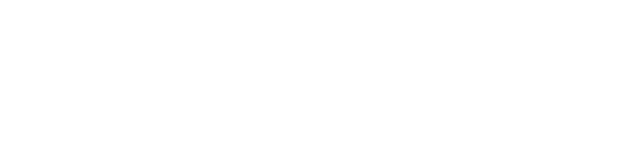
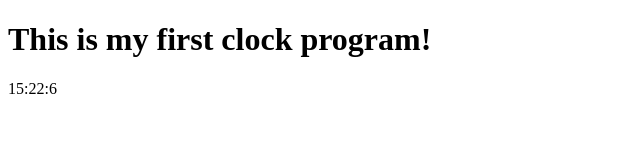
Before and after one commit to dtbradfield/personalWebsite, a plain HTML site: page clock.html in a window 1280 px wide. Shown: the whole page, without its empty margins (0-640 px from the left). Drawn offline with Linux system fonts and the light colour scheme.

Commit message:
Wrote the JS for the clock page using JS Module pattern

```diff
--- a/clock.html
+++ b/clock.html
@@ -1,24 +1,31 @@
 <!DOCTYPE HTML>
 <html>
+
     <head>
-        <title> DT's Interactive Clock </title>
+        <link rel="stylesheet" type="text/css" href="clockStyle.css">
+        <title> DT's Clock </title>
         <meta charset="UTF-8">
         <meta name="author" content = "DT Bradfield">
         <meta name="description" content = "This is a clock page created by DT Bradfield using HTML, CSS, Javascript, Visual Studio Code, and Git.">
     </head>
     <body>
         <header>
-            <nav class="mainNavBar">
-
+            <nav id="mainNavBar">
+                <!-- Will update this navbar after Homepage is created -->
             </nav>
         </header>
         <main>
+            <div>
+                <h1>This is my first clock program!</h1>
+                <p id="clock"></p>
+            </div>
         </main>
         <footer>
-            <nav class="btmNavBar">
-
+            <nav id="btmNavBar">
+                <!-- Will update this navbar after Homepage is created -->
             </nav>
         </footer>
     </body>
-
+    <script src="clockScript.js">
+    </script>
 </html>
--- a/clockScript.js
+++ b/clockScript.js
@@ -0,0 +1,32 @@
+//Using JavaScript Module patterns for this app
+const setClock = ( function() {
+    //Set the clock with hours, mins, and secs
+
+    let theDate = new Date();
+    let theHours = theDate.getHours();
+    let theMinutes = theDate.getMinutes();
+    let theSeconds = theDate.getSeconds();
+
+    //Change the text of the div with id "clock"
+
+    let clockDiv = document.getElementById('clock');
+    clockDiv.textContent = `${theHours}:${theMinutes}:${theSeconds}`;
+
+    //Set a function to change the div clock textContent perpetually, every second
+
+    let tickTock = setInterval( function() {
+
+        //Assign time again for the tickTock
+
+        let theDate = new Date();
+        let theHours = theDate.getHours();
+        let theMinutes = theDate.getMinutes();
+        let theSeconds = theDate.getSeconds();
+
+        //Change clock textContent perpetually
+
+        clockDiv.textContent = `${theHours}:${theMinutes}:${theSeconds}`;
+
+    }, 1000 );
+
+}());
--- a/clockStyle.css
+++ /dev/null
@@ -1,4 +0,0 @@
-body {
-
-
-}
```
Also changed, not shown: 1 other file.
